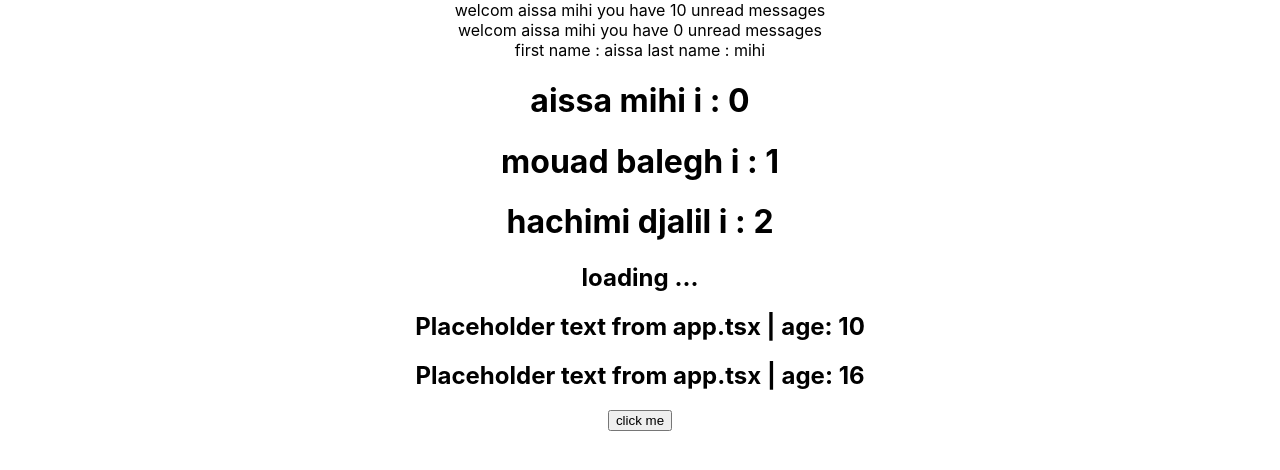
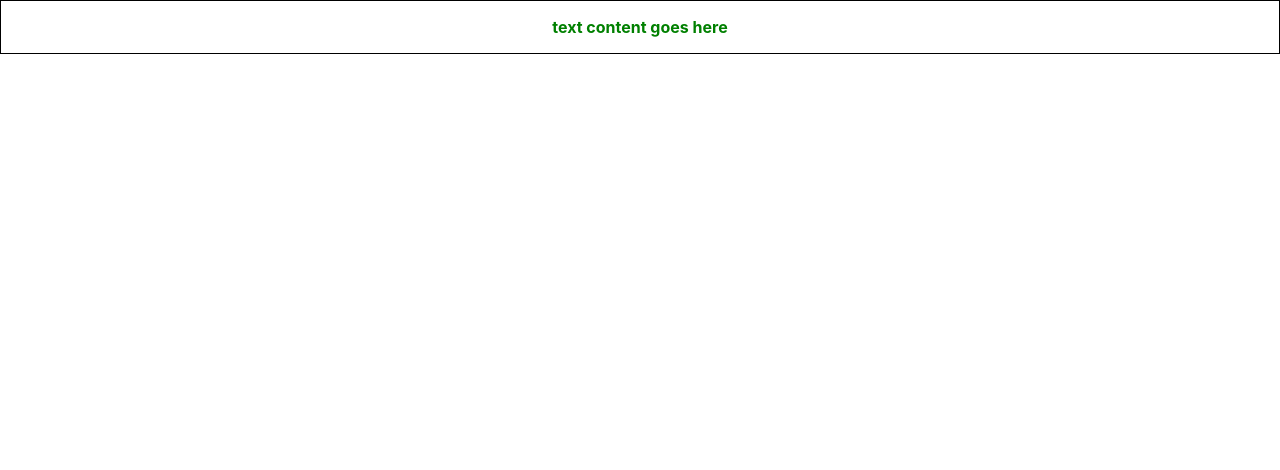
Before and after one commit to Aissa-Dev/React-TypeScript, a React (Create React App) app: page / in a window 1280 px wide. Shown: the top 470 px of the page. Built offline with nearby package versions, Linux system fonts and the light colour scheme.

Commit message:
Style Props

```diff
--- a/src/App.tsx
+++ b/src/App.tsx
@@ -1,51 +1,18 @@
 import React from "react";
 import "./App.css";
-import { Button } from "./components/Button";
-import { Greet } from "./components/Greet";
-import { Heading } from "./components/Heading";
-import { Oscar } from "./components/Oscar";
-import { Person } from "./components/Person";
-import { PersonList } from "./components/PersonList";
-import { Status } from "./components/Status";
+import { Container } from "./components/Container";
 
 function App() {
-  const personName = {
-    firstName: "aissa",
-    lastName: "mihi"
-  };
-
-  const handleClick = (
-    event: React.MouseEvent<HTMLButtonElement>,
-    id: number
-  ) => {
-    console.log("clicked passed from app xD", event, id);
-  };
-  const nameList = [
-    {
-      first: "aissa",
-      last: "mihi"
-    },
-    {
-      first: "mouad",
-      last: "balegh"
-    },
-    {
-      first: "hachimi",
-      last: "djalil"
-    }
-  ];
   return (
     <div className="App">
-      <Greet name="aissa mihi" isLoggeIn={true} messageCount={10} />
-      <Greet name="aissa mihi" isLoggeIn={true} />
-      <Person name={personName} />
-      <PersonList names={nameList} />
-      <Status status="loading" />
-      <Heading x={10}> Placeholder text from app.tsx</Heading>
-      <Oscar>
-        <Heading x={16}> Placeholder text from app.tsx</Heading>
-      </Oscar>
-      <Button handleClick={handleClick} />
+      <Container
+        styles={{
+          color: "green",
+          padding: "1rem",
+          border: "1px solid black",
+          fontWeight: "bolder"
+        }}
+      />
     </div>
   );
 }
--- a/src/components/Container.tsx
+++ b/src/components/Container.tsx
@@ -1,3 +1,6 @@
-export const Container = () => {
-  return <div>text content goes here</div>;
+type ContainerProps = {
+  styles: React.CSSProperties;
 };
+export const Container = (props: ContainerProps) => {
+  return <div style={props.styles}>text content goes here</div>;
+};
```
